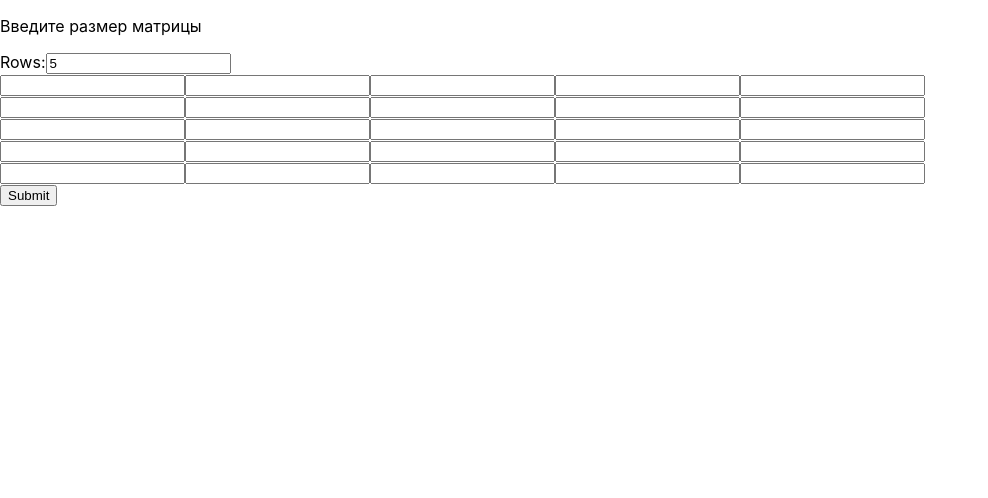
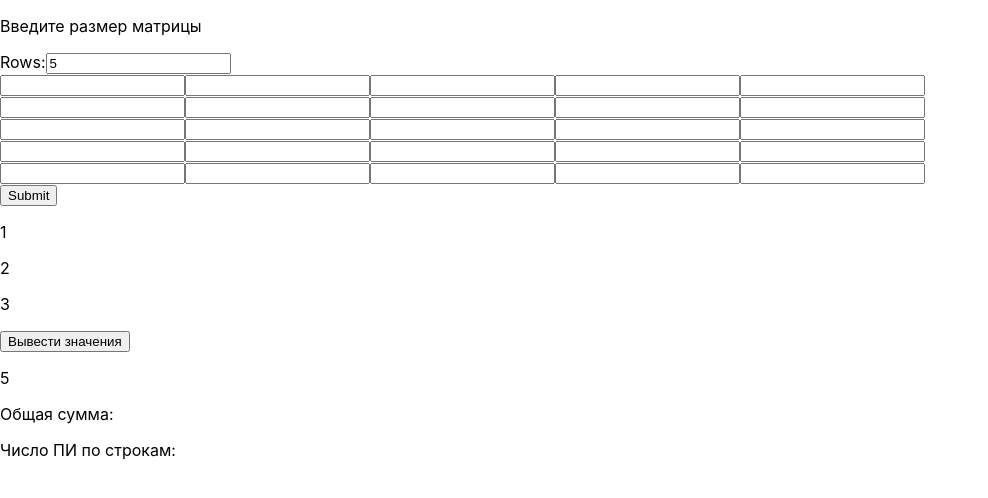
Before and after one commit to kamazik2305/meolab1, a React (Create React App) app: page / in a window 1280 px wide. Shown: the top 498 px of the page, without its empty margins (0-988 px from the left). Built offline with nearby package versions, Linux system fonts and the light colour scheme.

Commit message:
add interim result

```diff
--- a/package.json
+++ b/package.json
@@ -10,6 +10,7 @@
     "react": "^18.2.0",
     "react-bootstrap": "^2.7.2",
     "react-dom": "^18.2.0",
+    "react-router-dom": "^6.9.0",
     "react-scripts": "5.0.1",
     "web-vitals": "^2.1.4"
   },
--- a/src/App.js
+++ b/src/App.js
@@ -1,4 +1,5 @@
 import { useState } from 'react';
+import InterimResult from './Components/InterimResult';
 import MatrixInput from './Components/MatrixInput';
 
 function App() {
@@ -11,9 +12,8 @@ function App() {
   return (
     <div id="main">
       <p>Введите размер матрицы</p>
-      {/* <input id="rows" type="number" placeholder="Введите количество строк" value={size}
-        onChange={(e) => setSize(e.target.value)} /> */}
       <MatrixInput size={size} setSize={setSize} matrix={matrix} setMatrix={setMatrix} />
+      <InterimResult size={size} matrix={matrix}/>
     </div>
   );
 }
--- /dev/null
+++ b/src/Components/InterimResult.js
@@ -0,0 +1,23 @@
+import { useState } from "react";
+
+function InterimResult({size, matrix}) {
+
+    let sumStrings =[1,2,3]
+    let generalSum = 0
+    let numberPi = []
+
+    return (
+        <div>
+
+            {sumStrings.map(str =>(
+                <p key={str} > {str} </p>
+            ))}
+            <button>Вывести значения</button>
+            <p> {size} </p>
+            <p>Общая сумма:</p>
+            <p>Число ПИ по строкам:</p>
+        </div>
+    )
+}
+
+export default InterimResult;
```
Also changed, not shown: 1 other file (tests, documents, lock files or other folders).
